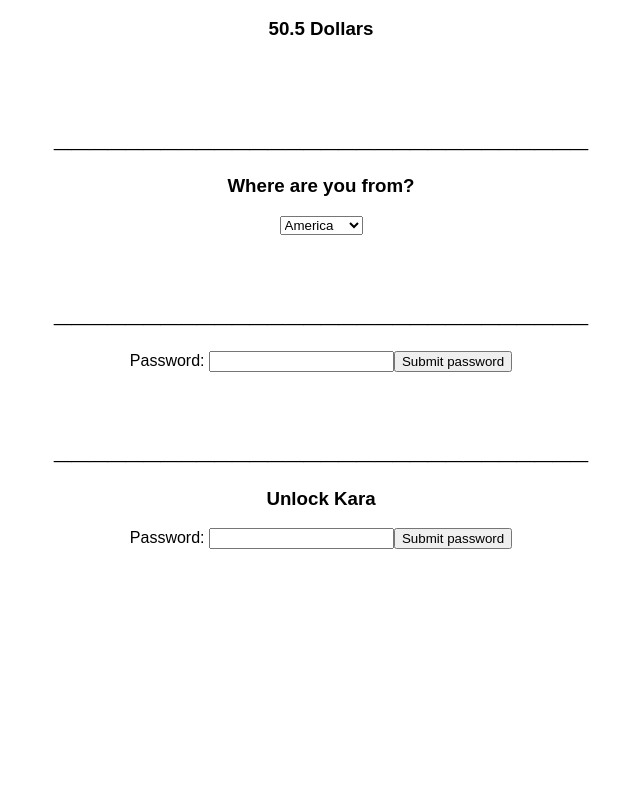
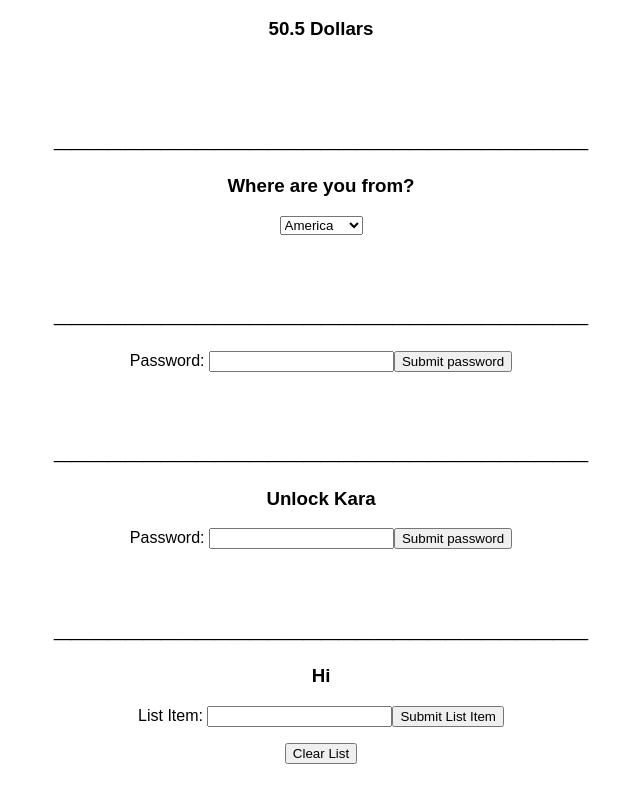
Before and after one commit to BMA-Corgea/nice-meme-react, a React (Create React App) app: page / in a window 1280 px wide. Shown: the part 2290-3090 px from the top of the page, without its empty margins (319-959 px from the left). Before the commit the page ends 2875 px from the top, so only its background shows below. Built offline with nearby package versions, Linux system fonts and the light colour scheme.

Commit message:
Added the list item addition part

```diff
--- /dev/null
+++ b/src/react-parts/ChildList.js
@@ -0,0 +1,56 @@
+import React from "react";
+
+export class ChildList extends React.Component {
+  constructor(props) {
+    super(props);
+
+    this.state = {
+      listItems: [],
+      currentInput: "",
+      listIndex: 0,
+      liCompoenents: []
+    };
+
+    this.inputChange = this.inputChange.bind(this);
+    this.submitListItem = this.submitListItem.bind(this);
+    this.clearList = this.clearList.bind(this);
+  }
+
+  inputChange(event) {
+    this.setState({ currentInput: event.target.value });
+  }
+
+  submitListItem(event) {
+    this.state.listItems.push(this.state.currentInput);
+    event.preventDefault();
+
+    this.setState({
+      listIndex: this.state.listIndex + 1
+    });
+
+    this.state.liCompoenents.push(
+      <li key={this.state.listIndex}>{this.state.currentInput}</li>
+    );
+  }
+
+  clearList() {
+    this.setState({
+      liCompoenents: [],
+      listIndex: 0
+    });
+  }
+
+  render() {
+    return (
+      <div>
+        <h3>Hi</h3>
+        <form>
+          List Item: <input type="text" onChange={this.inputChange} />
+          <button onClick={this.submitListItem}>Submit List Item</button>
+        </form>
+        <ul>{this.state.liCompoenents}</ul>
+        <button onClick={this.clearList}>Clear List</button>
+      </div>
+    );
+  }
+}
--- a/src/react-parts/ImageElement.js
+++ b/src/react-parts/ImageElement.js
@@ -1,6 +1,7 @@
 import React from "react";
 
 export class ImageElement extends React.Component {
+  //This element needs 3 props: image, alt, and desc
   render() {
     return (
       <div>
--- a/src/react-parts/ItemBox.js
+++ b/src/react-parts/ItemBox.js
@@ -3,6 +3,7 @@ import { ItemPictureGallery } from "./ItemPictureGallery.js";
 import { PriceTag } from "./PriceTag.js";
 
 export class ItemBox extends React.Component {
+  //This component needs props itemTitle, URLStack, keyFigure, galleryDesc, price, and region
   render() {
     return (
       <div className="standardItem">
--- a/src/react-parts/ItemPictureGallery.js
+++ b/src/react-parts/ItemPictureGallery.js
@@ -2,6 +2,7 @@ import React from "react";
 import { ImageElement } from "./ImageElement.js";
 
 export class ItemPictureGallery extends React.Component {
+  //The props for this component are URLStack and keyFigure
   constructor(props) {
     super(props);
 
--- a/src/react-parts/PasswordField.js
+++ b/src/react-parts/PasswordField.js
@@ -1,6 +1,8 @@
 import React from "react";
 
 export class PasswordField extends React.Component {
+  //The prop for this component is password.
+  //It also accepts children that will be shown after a correct password is entered
   constructor(props) {
     super(props);
 
--- a/src/react-parts/PriceTag.js
+++ b/src/react-parts/PriceTag.js
@@ -1,6 +1,7 @@
 import React from "react";
 
 export class PriceTag extends React.Component {
+  //The props for this component are region and price
   render() {
     let regionModifier;
 
--- a/src/react-parts/RegionSelecter.js
+++ b/src/react-parts/RegionSelecter.js
@@ -1,6 +1,7 @@
 import React from "react";
 
 export class RegionSelecter extends React.Component {
+  //The prop for this component is a function: onChange()
   constructor(props) {
     super(props);
 
--- a/src/react-parts/StatefulMeme.js
+++ b/src/react-parts/StatefulMeme.js
@@ -9,6 +9,7 @@ import { ItemBox } from "./ItemBox.js";
 import { PriceTag } from "./PriceTag.js";
 import { RegionSelecter } from "./RegionSelecter.js";
 import { PasswordField } from "./PasswordField.js";
+import { ChildList } from "./ChildList.js";
 
 export class StatefulMeme extends React.Component {
   constructor(props) {
@@ -120,6 +121,10 @@ export class StatefulMeme extends React.Component {
         </PasswordField>
         <br />
         <br />
+        <h1>______________________________</h1>
+        <ChildList />
+        <br />
+        <br />
       </div>
     );
   }
```
